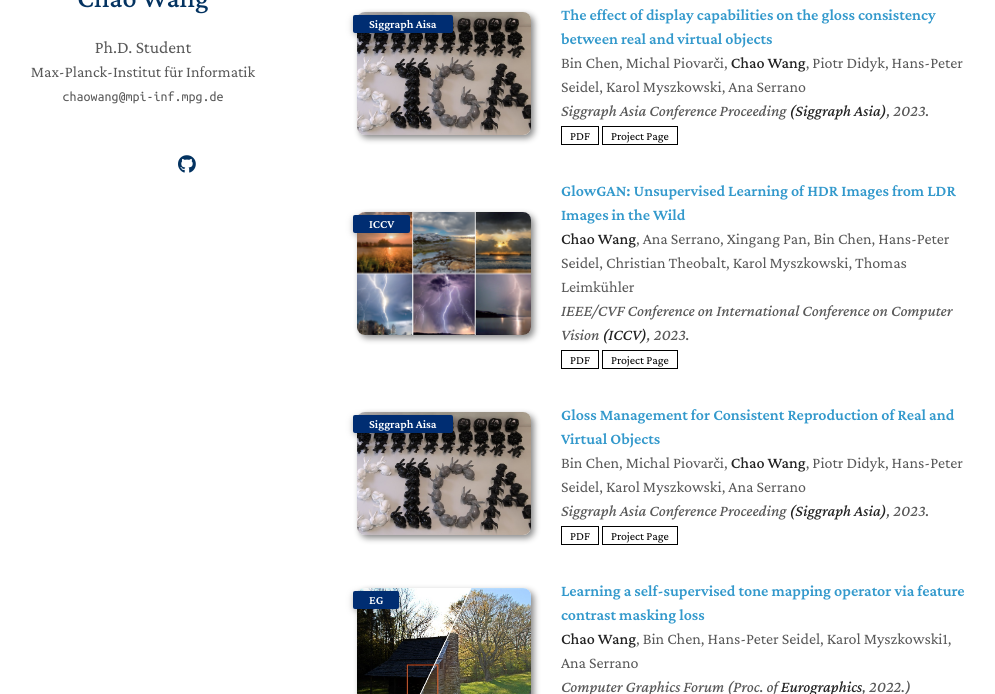
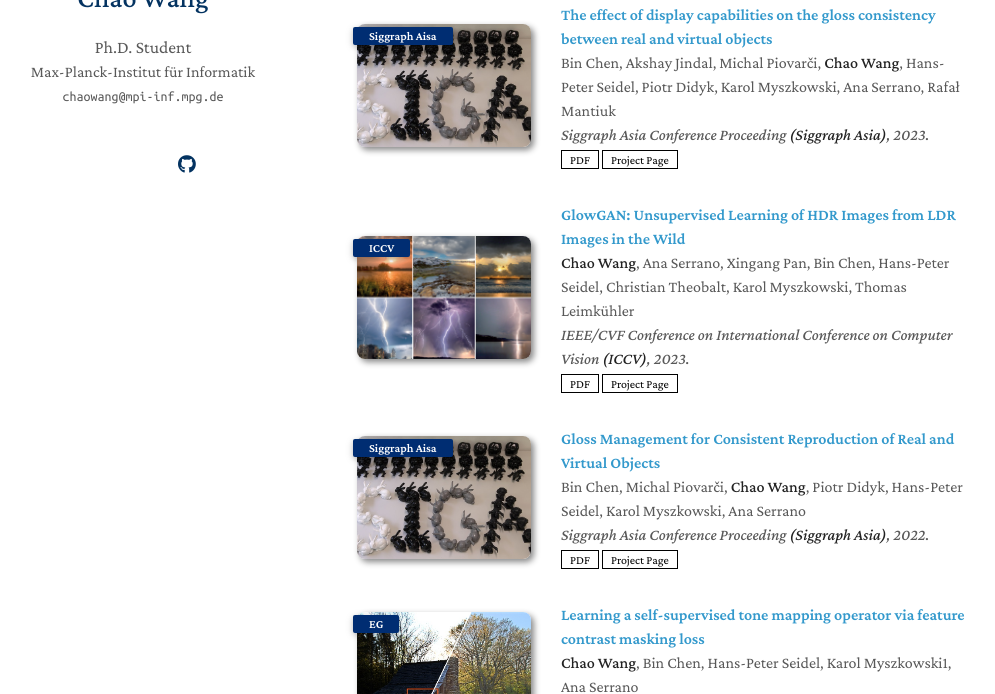
Before and after one commit to Hans1984/Hans1984.github.io, a Jekyll site: the page built from index.md, in a window 1280 px wide and 900 px high, scrolled down 626 px, cut to the strip 206-900 px from the top of the window. Shown: the whole strip, without its empty margins (133-1128 px from the left). Built offline with Jekyll 4.4.1, drawn with Linux system fonts in a browser that asks for light colours; nearby versions of some CDN libraries; a style sheet for code colours, icons or effects is not loaded; our own code applies the rules of GitHub Pages for plain Markdown files.

Commit message:
Update publications.yml

```diff
--- a/_data/publications.yml
+++ b/_data/publications.yml
@@ -23,7 +23,7 @@ main:
  #    image: ./assets/img/siga23_teaser.jpeg
 
   - title: "The effect of display capabilities on the gloss consistency between real and virtual objects"
-    authors: Bin Chen, Michal Piovarči, <strong>Chao Wang</strong>, Piotr Didyk, Hans-Peter Seidel, Karol Myszkowski, Ana Serrano
+    authors: Bin Chen, Akshay Jindal, Michal Piovarči, <strong>Chao Wang</strong>, Hans-Peter Seidel, Piotr Didyk, Karol Myszkowski, Ana Serrano, Rafał Mantiuk
     conference_short: Siggraph Aisa
     conference: Siggraph Asia Conference Proceeding <strong>(Siggraph Asia)</strong>, 2023.
     pdf: https://glossmanager.mpi-inf.mpg.de/resource/Glossmanager_SIGGRAPHAsia.pdf
@@ -47,7 +47,7 @@ main:
   - title: "Gloss Management for Consistent Reproduction of Real and Virtual Objects"
     authors: Bin Chen, Michal Piovarči, <strong>Chao Wang</strong>, Piotr Didyk, Hans-Peter Seidel, Karol Myszkowski, Ana Serrano
     conference_short: Siggraph Aisa
-    conference: Siggraph Asia Conference Proceeding <strong>(Siggraph Asia)</strong>, 2023.
+    conference: Siggraph Asia Conference Proceeding <strong>(Siggraph Asia)</strong>, 2022.
     pdf: https://glossmanager.mpi-inf.mpg.de/resource/Glossmanager_SIGGRAPHAsia.pdf
     # code: https://github.com/yaoyao-liu/class-incremental-learning/tree/main/mnemonics-training
     page: https://glossmanager.mpi-inf.mpg.de/
```
